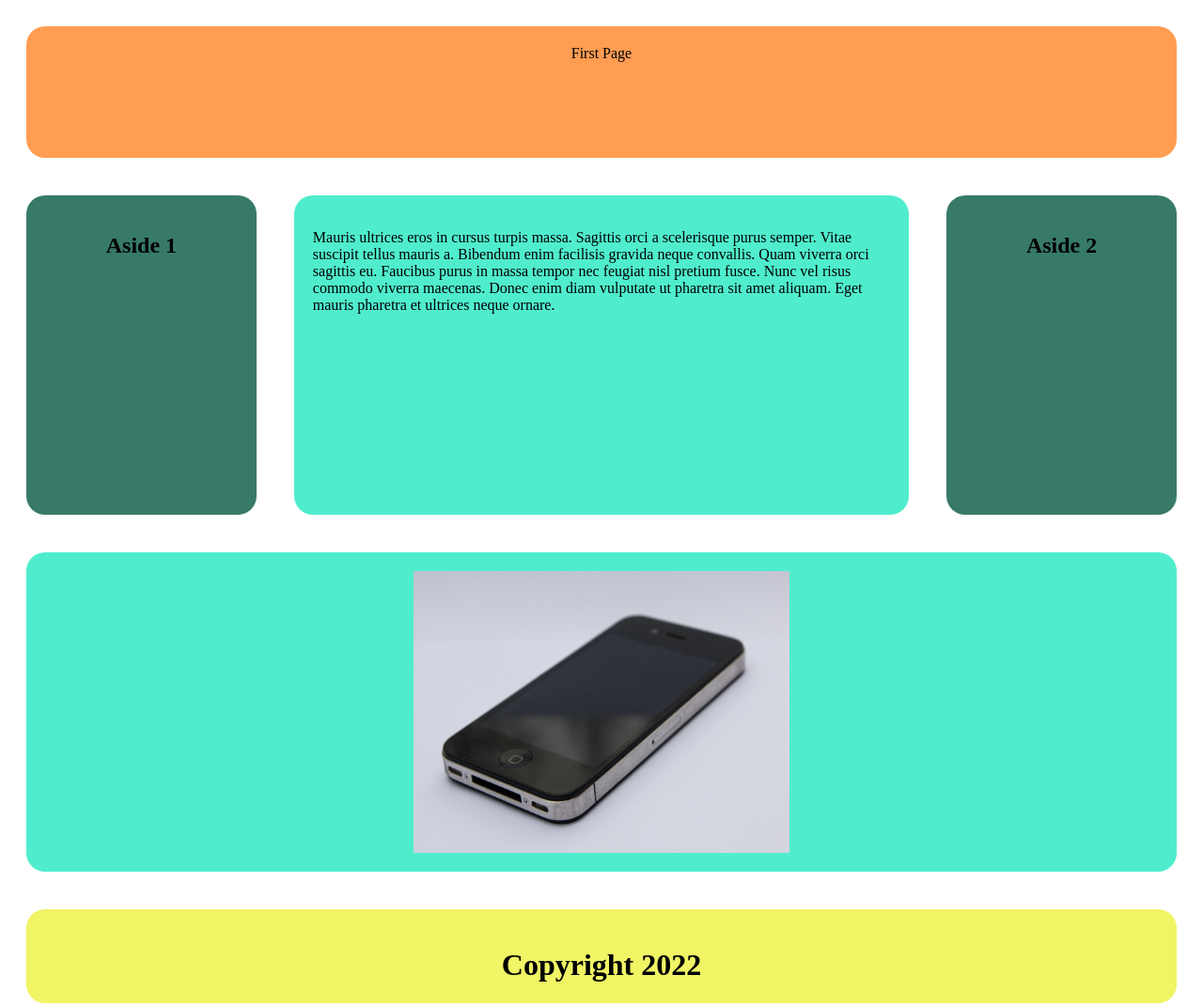
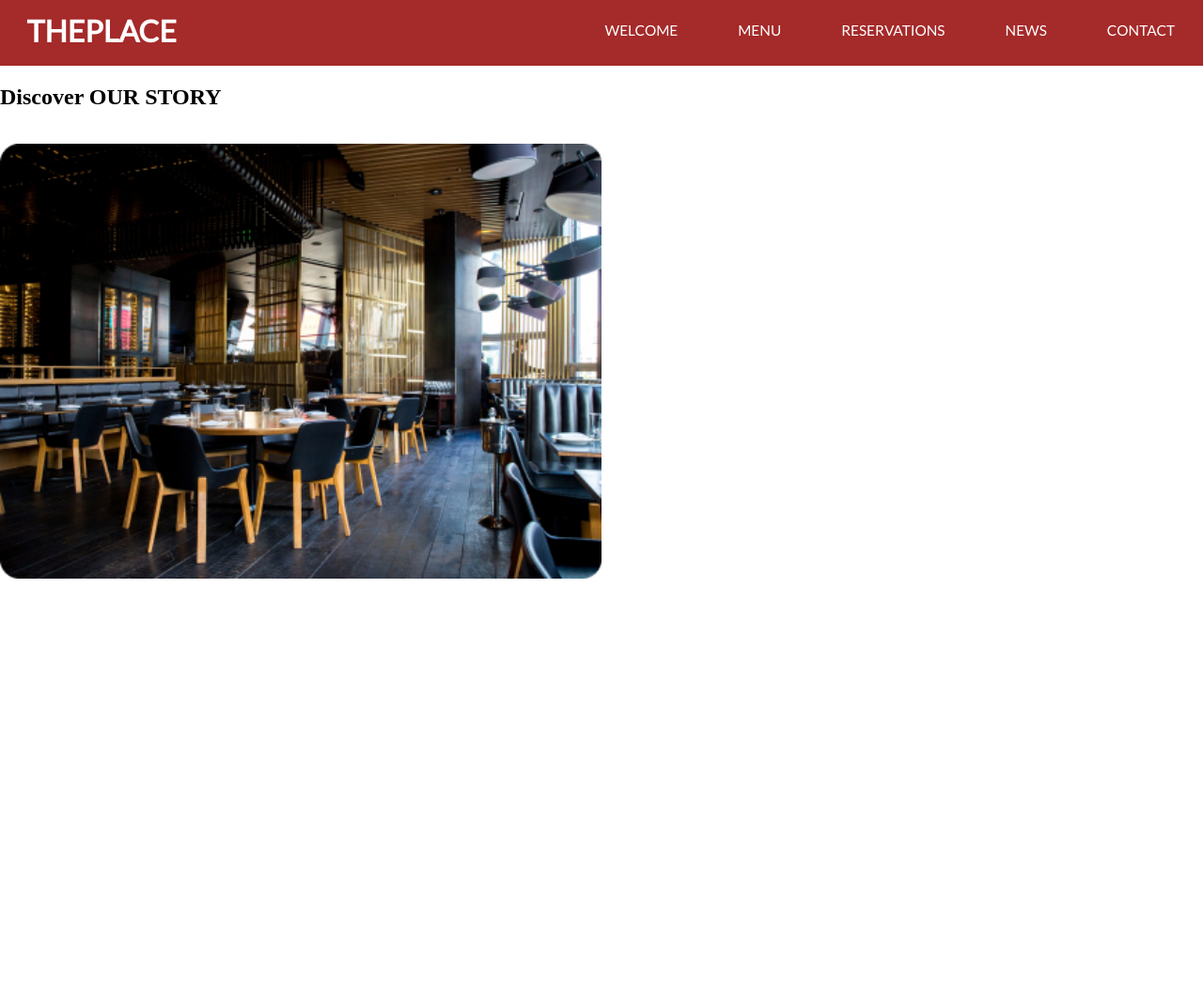
Before and after one commit to jose66stack/web-design, a plain HTML site: page index.html in a window 1280 px wide. Shown: the whole page at 94% size. After the commit the page ends 800 px from the top, so only its background shows below. Drawn offline with Linux system fonts and the light colour scheme.

Commit message:
new
more

```diff
--- a/index.html
+++ b/index.html
@@ -1,42 +1,48 @@
-<!DOCTYPE html>
-</html>
+<!doctype html>
+<html>
 <head>
-     <meta charset="utf-8">
-    <meta name="viewport" content="width=device-width, initial-scale=1.0" />
-    <link rel="stylesheet" href="styles/styles.css" />
-    <title>New Page</title>
+	<meta charset="utf-8">
+	<title>Place</title>
+    <link rel="stylesheet" href="style.css/styles1.css">
+	<link rel="preconnect" href="https://fonts.googleapis.com">
+	<link rel="preconnect" href="https://fonts.gstatic.com" crossorigin>
+	<link href="https://fonts.googleapis.com/css2?family=Lato&display=swap" rel="stylesheet">
+
+
+
 </head>
 
+<header>
+	<h1>THE<span></span>PLACE</h1>
+	<nav>
+	<ul>
+	<li><a href="welcome.html">WELCOME</a></li>
+	<li><a href="menu.html">MENU</a></li>
+	<li> <a href="reservation.html">RESERVATIONS</a></li>
+	<li><a href="news.html">NEWS</a></li>
+	<li><a href="contact.html">CONTACT</a></li>
+	</ul>
+</nav>
+
+</header>
+
+
+
+</header>
+
+
+
 <body>
-<div class="wrapper">
-    <header class="header"
-    <h1>First Page</h1>
-	</header>
-	<article class="main">
-	<p>
-		Mauris ultrices eros in cursus turpis massa. Sagittis orci a scelerisque purus semper. Vitae suscipit tellus mauris a. Bibendum enim facilisis gravida neque convallis. Quam viverra orci sagittis eu. Faucibus purus in massa tempor nec feugiat nisl pretium fusce. Nunc vel risus commodo viverra maecenas. Donec enim diam vulputate ut pharetra sit amet aliquam. Eget mauris pharetra et ultrices neque ornare.
 
 
 
 
 
-		</p>
+<h2>Discover OUR STORY</h2>
+<img src="images/our-story.jpg">
 
-	</article>
 
-    <article class="secondary">
-      <img src="images/cellphone.jpg" alt="phone" width="400" height="300">
-    </article>
-	<aside class="aside aside 1">
-	<h1>Aside 1</h1>
-	</aside>
-	<aside class="aside aside2">
-	<h1>Aside 2</h1>
-	</aside>
-	<footer class="footer">
-	<h1>Copyright 2022</h1>
-	</footer>
-	</div>
+</body>
 
 
 
@@ -46,10 +52,14 @@
 
 
 
-</div>
 
 
-</body>
+
+
+
+
+
+
 
 
 
--- /dev/null
+++ b/style.css/styles1.css
@@ -0,0 +1,61 @@
+@charset "utf-8";
+body,html{
+    margin:0;
+    padding:0;
+}
+
+header{
+
+    width: 100%;
+    height: 70px;
+    background-color: brown;
+}
+
+h1{
+
+    position: absolute;
+    padding: 3px;
+    float: left;
+    margin-left: 2%;
+    margin-top: 10px;
+    font-family: 'Lato', sans-serif;
+    color: white;
+}
+
+span {
+    color:brown;
+}
+
+
+
+ul{
+    width: auto;
+    float: right;
+    margin-top: 8px;
+
+}
+
+
+li{
+    display:inline-block;
+    padding: 15px 30px;
+}
+
+a{
+    text-align: center;
+    color: white;
+    text-decoration: none;
+    font-family: 'Lato', sans-serif;
+    font-size: 1.2vw;
+}
+
+a:hover{
+    color: yellow;
+    transition: 0.5s;
+}
+
+img{
+    width: 50%;
+    margin-top: 16px;
+
+}
--- a/styles/styles.css
+++ /dev/null
@@ -1,80 +0,0 @@
-@charset "utf-8";
-/* CSS Document */
-.wrapper{
-display: flex;
-	flex-flow: row wrap;
-	text-align: center;
-}
-.wrapper>*{
-	padding: 20px;
-	margin: 20px;
-	flex: 1 100%;
-	border-radius: 20px;
-
-}
-
-.header{
-	background: #FF9D52;
-	height: 100px;
-
-}
-
-.footer{
-	background: #F0F465;
-	height: 60px;
-}
-.main{
-	text-align: left;
-	background: #4FEDCD;
-	height: 300px;
-	font: 28px;
-
-
-}
-.secondary{
-	background: #4FEDCD;
-	height: 300px;
-	font: 28px;
-
-}
-.aside{
-	background: #377A68
-
-}
-
-.aside2{
-	background: #377A68
-}
-
-@media all and (min-width: 800px){
-	.main{
-		flex: 3;
-	}
-	.aside{
-
-		order: 1;
-	}
-	.aside2{
-		order: 2;
-
-	}
-	.main{
-		order: 2;
-	}
-
-	.secondary{
-		order: 3;
-	}
-
-	.footer{
-		order: 4;
-
-	}
-
-}
-
-@media all and (min-width: 600px){
-	.aside {
-		flex: 1;
-	}
-}
```
Also changed, not shown: images/Star.png (added), images/cellphone.jpg (deleted), images/our-story.jpg (added), tab/contact.html (added), tab/menu.html (added), tab/news.html (added), tab/reservation.html (added), tab/welcome.html (added), 2 other files.
